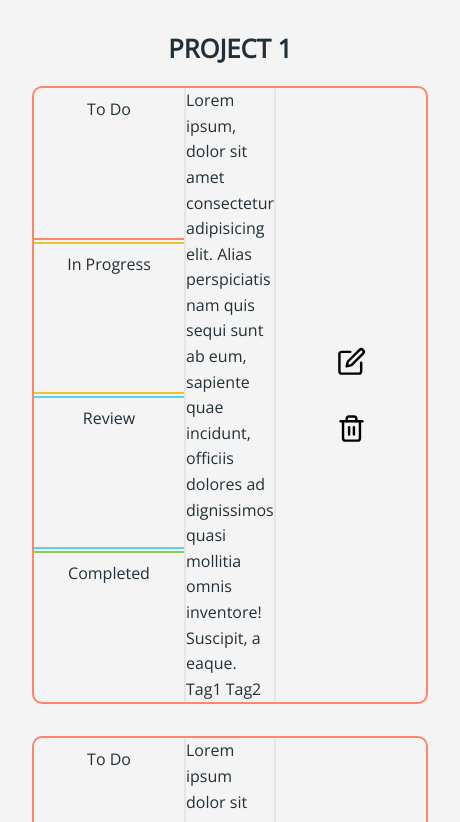
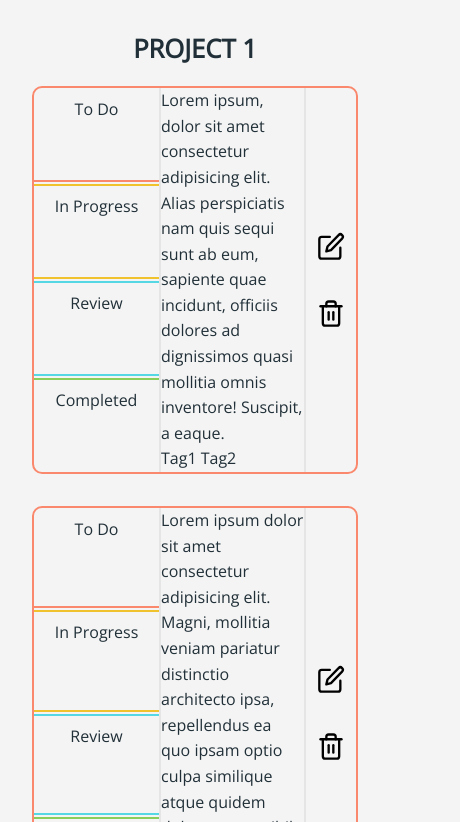
Before and after one commit to lenablechmann/devBoardApp, a plain HTML site: page dist/index.html in a window 390 px wide. Shown: the part 118-940 px from the top of the page, 460 px wide, since content can reach past the window. Drawn offline with nearby package versions, Linux system fonts and the light colour scheme; files whose address does not match are found by name.

Commit message:
adjust width of edit and status bars on mobile

```diff
--- a/src/style.scss
+++ b/src/style.scss
@@ -131,7 +131,7 @@
 	display: grid;
 	grid-template-areas: "left top right"
 						 "left btm right";
-	grid-template-columns: 150px auto 150px;
+	grid-template-columns: 150px auto 100px;
 	grid-template-rows: auto;
 }
 	.card-left {
@@ -191,6 +191,9 @@
 		.menu-icon {
 			visibility: visible;
 		}
+	}
+	.card {
+		grid-template-columns: 125px auto 50px;
 	}
 }
 
```
Also changed, not shown: dist/css/style.css.
